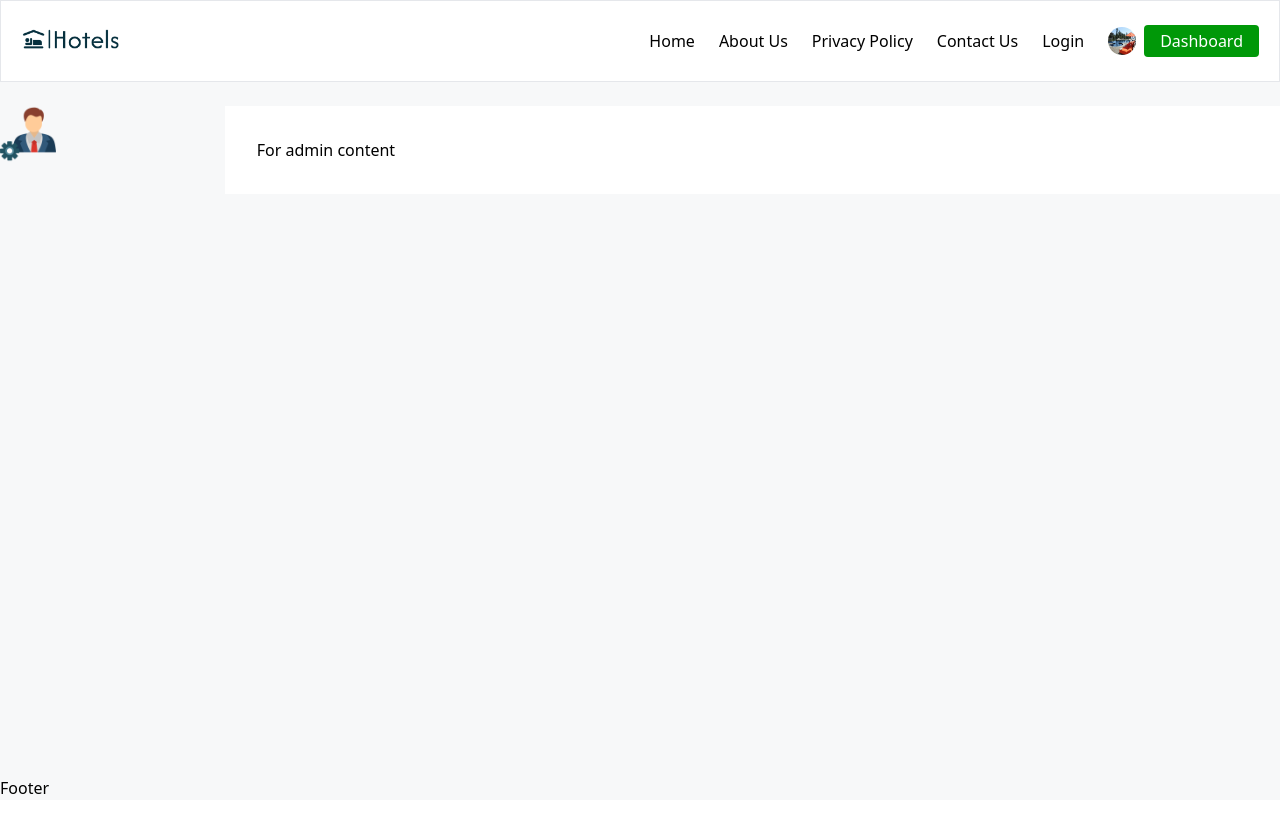
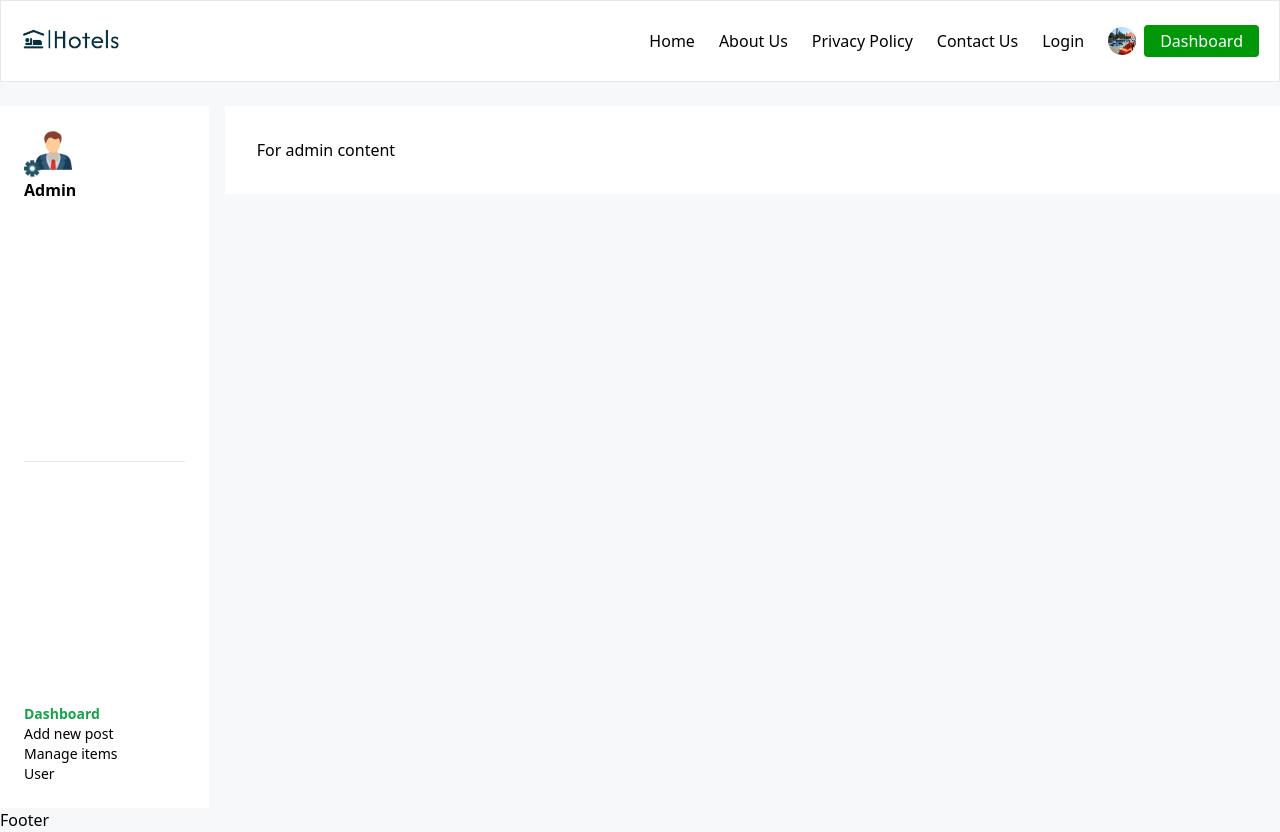
Before and after one commit to NurMohammad56/Hotels, a React (Vite) app in the folder frontend/: page /dashboard in a window 1280 px wide. Before the commit the page ends 800 px from the top, so only its background shows below. Built offline with nearby package versions, Linux system fonts and the light colour scheme; sample sign-in values are in the browser's storage; what editorjs-html would draw is missing.

Commit message:
Side bar complete for admin dashboard

```diff
--- a/frontend/src/pages/admin/AdminNavigation.jsx
+++ b/frontend/src/pages/admin/AdminNavigation.jsx
@@ -1,11 +1,56 @@
 import React from "react";
 import adminPng from "../../asstes/hero-carosel/admin.png";
+import { NavLink } from "react-router-dom";
 
 const AdminNavigation = () => {
   return (
-    // Header section
-    <div>
-      <img src={adminPng} alt="" className="size-14" />
+    <div className="space-y-5 bg-white p-6 md:h-[calc(100vh-98px)] flex flex-col justify-between">
+      {/* Header section */}
+      <div className="mb-4">
+        <img src={adminPng} alt="" className="size-12" />
+        <p className="font-semibold">Admin</p>
+      </div>
+      <hr />
+      <ul className="text-sm">
+        <li>
+          <NavLink
+            to="/dashboard"
+            className={({ isActive }) =>
+              isActive ? "text-green-600 font-bold" : ""
+            }
+          >
+            {" "}
+            Dashboard
+          </NavLink>
+        </li>
+        <li>
+          <NavLink
+            to="/dashboard/add-new-post"
+            className={({ isActive }) => (isActive ? "text-green " : "")}
+          >
+            {" "}
+            Add new post
+          </NavLink>
+        </li>
+        <li>
+          <NavLink
+            to="/dashboard/manage-items"
+            className={({ isActive }) => (isActive ? "text-green " : "")}
+          >
+            {" "}
+            Manage items
+          </NavLink>
+        </li>
+        <li>
+          <NavLink
+            to="/dashboard/user"
+            className={({ isActive }) => (isActive ? "text-green " : "")}
+          >
+            {" "}
+            User
+          </NavLink>
+        </li>
+      </ul>
     </div>
   );
 };
```
